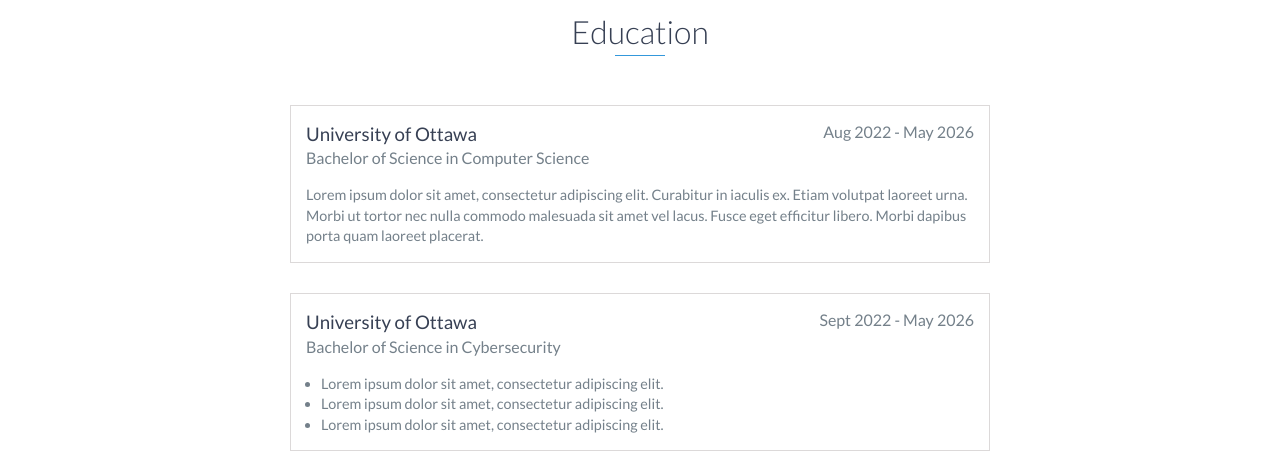
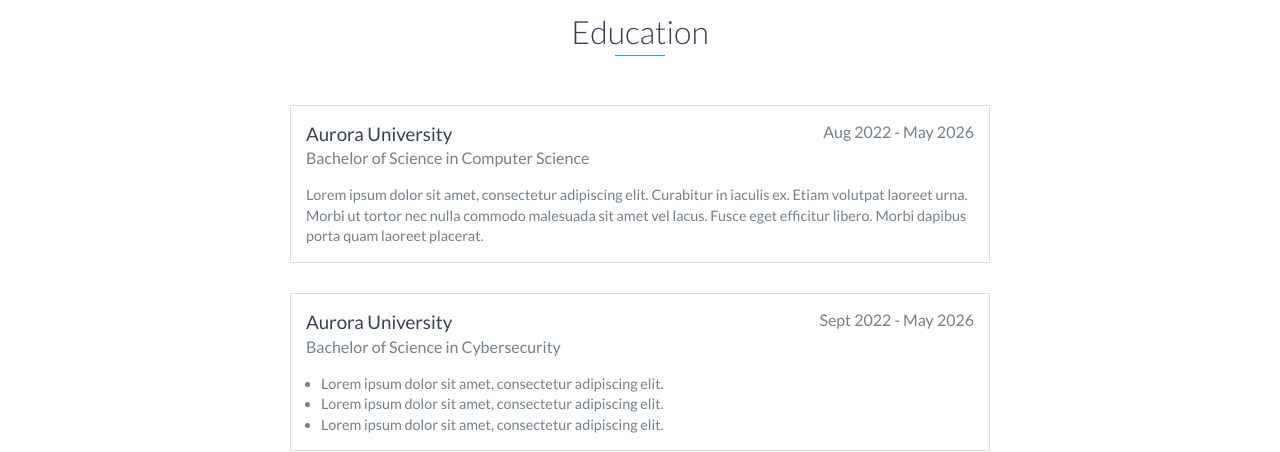
Before and after one commit to XelaJimenez/ajimenez02.github.io, a website: page index.html in a window 1280 px wide. Shown: the part 1960-2412 px from the top of the page. Drawn offline with nearby package versions, Linux system fonts and the light colour scheme.

Commit message:
collgeUpdate

```diff
--- a/index.html
+++ b/index.html
@@ -116,7 +116,7 @@
     <div id="education">
         <h2 class="heading">Education</h2>
         <div class="education-block">
-            <h3>University of Ottawa</h3>
+            <h3>Aurora University</h3>
             <span class="education-date">Aug 2022 - May 2026</span>
             <h4>Bachelor of Science in Computer Science</h4>
             <p>
@@ -126,7 +126,7 @@
         <!-- End .education-block -->
 
         <div class="education-block">
-            <h3>University of Ottawa</h3>
+            <h3>Aurora University</h3>
             <span class="education-date">Sept 2022 - May 2026</span>
             <h4>Bachelor of Science in Cybersecurity</h4>
             <ul>
```
